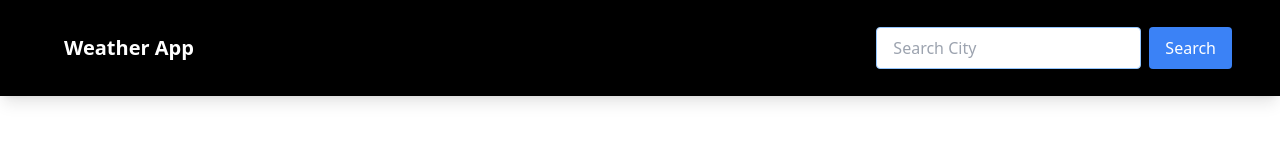
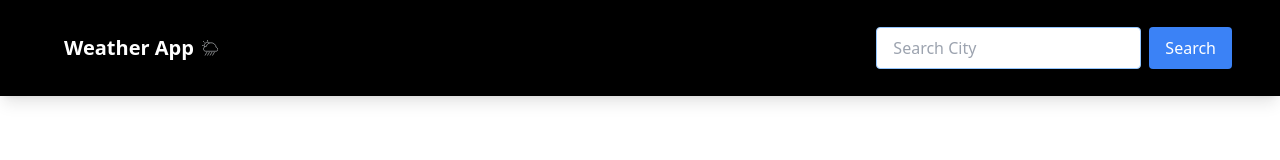
Before and after one commit to shubhaseesh/weather-app, a React (Vite) app: page / in a window 1280 px wide. Shown: the top 160 px of the page. Built offline with nearby package versions, Linux system fonts and the light colour scheme; no server answers.

Commit message:
Added WeatherIcon component

```diff
--- /dev/null
+++ b/src/components/Icons/WeatherIcon.jsx
@@ -0,0 +1,30 @@
+import React from "react";
+
+const WeatherIcon = (props) => {
+  return (
+    <svg
+      viewBox="0 0 64 64"
+      fill="currentColor"
+      height="1em"
+      width="1em"
+      {...props}
+    >
+      <path
+        fill="none"
+        stroke="currentColor"
+        strokeMiterlimit={10}
+        strokeWidth={2}
+        d="M56 45c4.19 0 7-2.81 7-7 0-4.189-2.81-9-7-9 0-10.475-9.525-18-20-18-9.271 0-17.348 6.211-19 15h-2c-5.238 0-9 4.762-9 10s3.762 9 9 9h41z"
+      />
+      <path
+        fill="none"
+        stroke="currentColor"
+        strokeMiterlimit={10}
+        strokeWidth={2}
+        d="M29.999 11.752A12.945 12.945 0 0022 9C14.82 9 9 14.82 9 22c0 2.577.707 3.979 2 6M6 22H0M22 6V0M10 10L4 4M20 48l-8 14M30 48l-8 14M40 48l-8 14M50 48l-8 14"
+      />
+    </svg>
+  );
+};
+
+export default WeatherIcon;
--- a/src/containers/App.jsx
+++ b/src/containers/App.jsx
@@ -3,6 +3,7 @@ import SearchBar from "../components/SearchBar";
 import Weather from "../components/Weather";
 import { useDispatch } from "react-redux";
 import { fetchWeatherRequest } from "../actions";
+import WeatherIcon from "../components/Icons/WeatherIcon";
 
 function App() {
   const dispatch = useDispatch();
@@ -12,10 +13,11 @@ function App() {
   return (
     <div className="flex flex-col min-h-screen">
       <div className="flex items-center justify-between p-4 sm:p-6 md:p-8 lg:p-10 xl:p-12 h-16 sm:h-20 bg-black shadow-lg">
-        <div className="text-slate-100 ml-4">
+        <div className="flex flex-row items-center gap-2 text-slate-100 ml-4">
           <p className="whitespace-nowrap text-sm font-semibold md:text-xl sm:whitespace-normal text-white">
             Weather App
           </p>
+          <WeatherIcon />
         </div>
         <SearchBar />
       </div>
```
